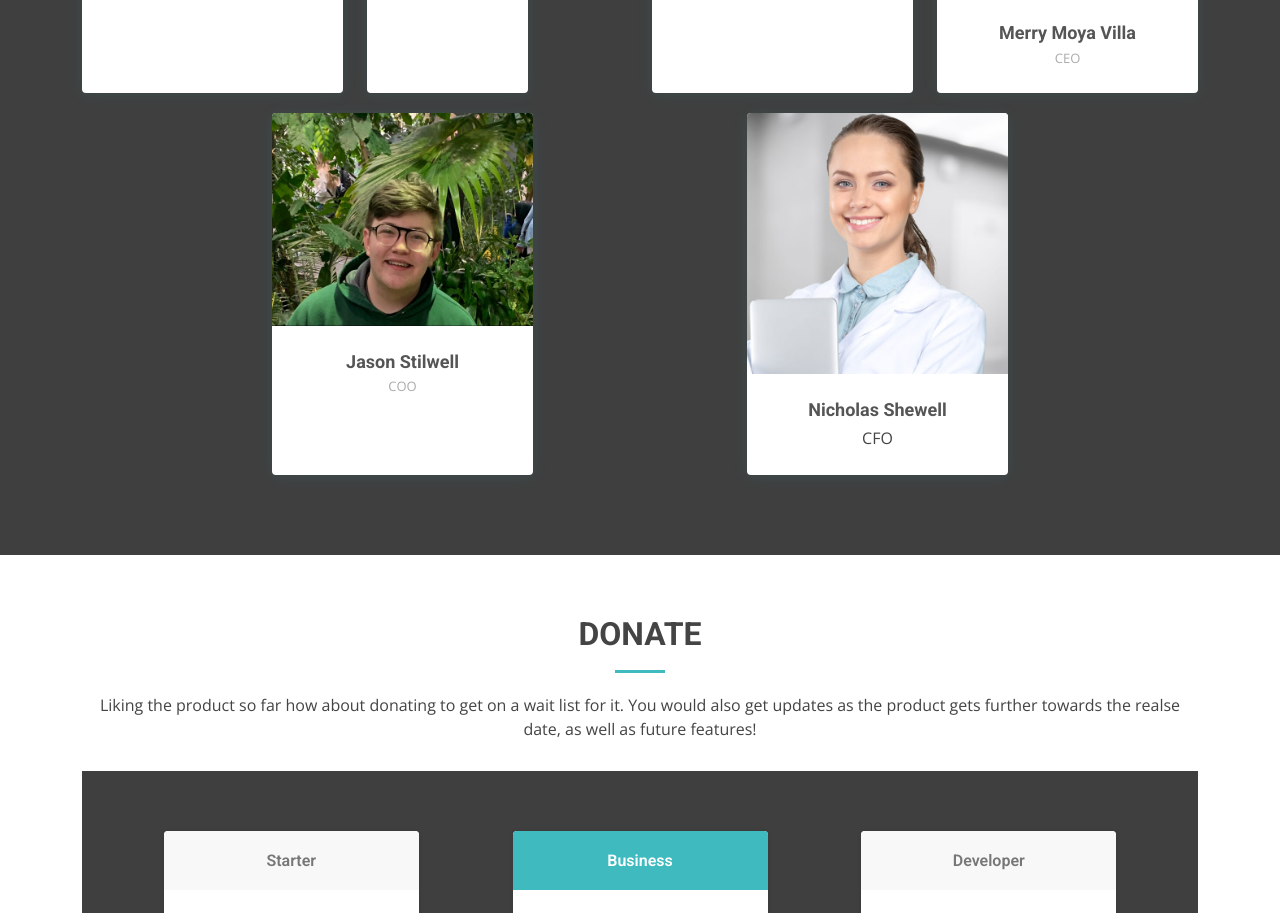
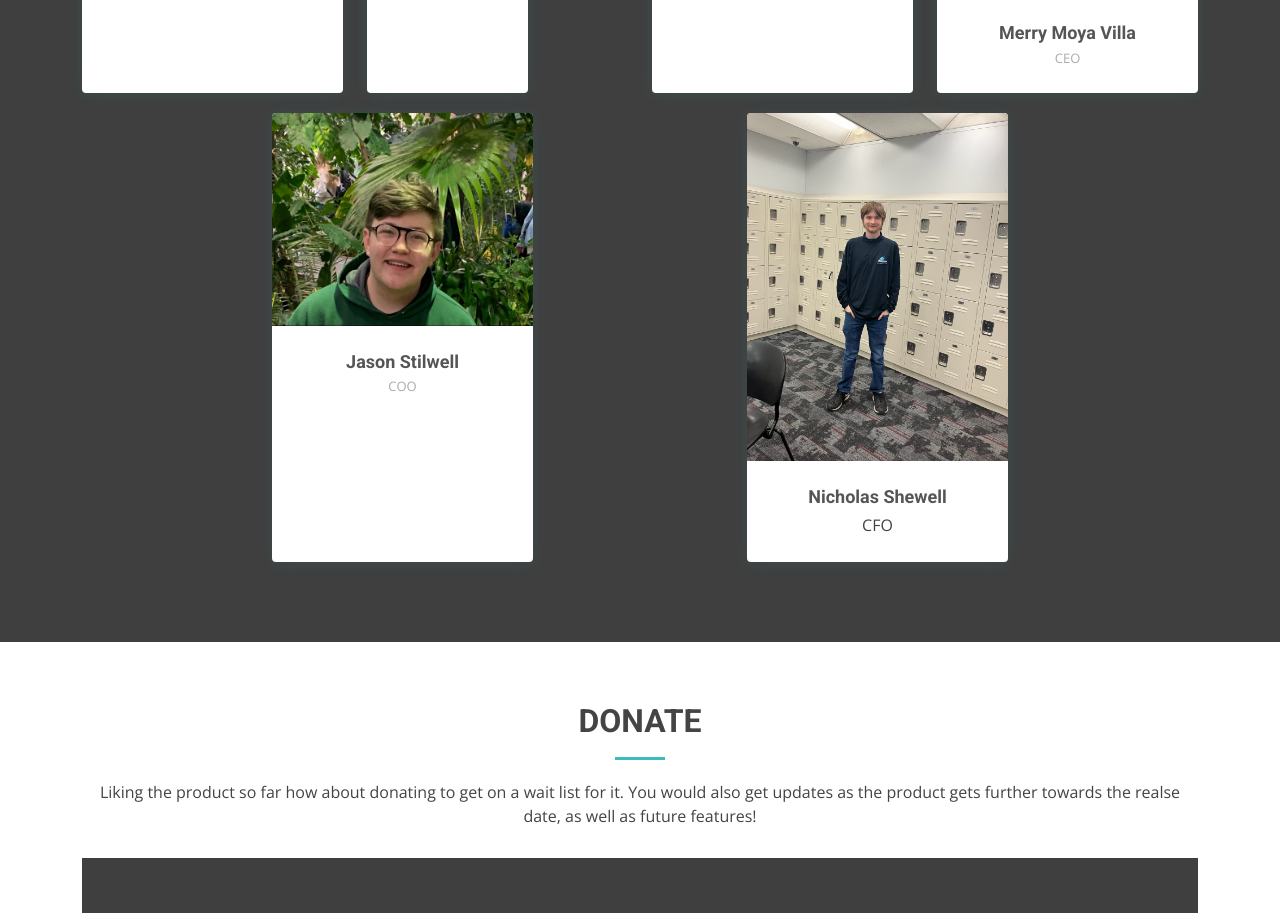
Before and after one commit to solsoles/solsoles.github.io, a plain HTML site: page index.html in a window 1280 px wide. Shown: the part 5354-6267 px from the top of the page. Drawn offline with nearby package versions, Linux system fonts and the light colour scheme.

Commit message:
awsk;edjufghiopuhn

```diff
--- a/index.html
+++ b/index.html
@@ -537,7 +537,7 @@
           <div class="col-lg-3 col-md-6 d-flex align-items-stretch">
             <div class="member" data-aos="fade-up" data-aos-delay="400">
               <div class="member-img">
-                <img src="assets/img/doctors/doctors-4.jpg" class="img-fluid" alt="">
+                <img src="images/nick.jpg" class="img-fluid" alt="">
               </div>
               <div class="member-info">
                 <h4>Nicholas Shewell</h4>
```
Also changed, not shown: images/nick.jpg (added).
